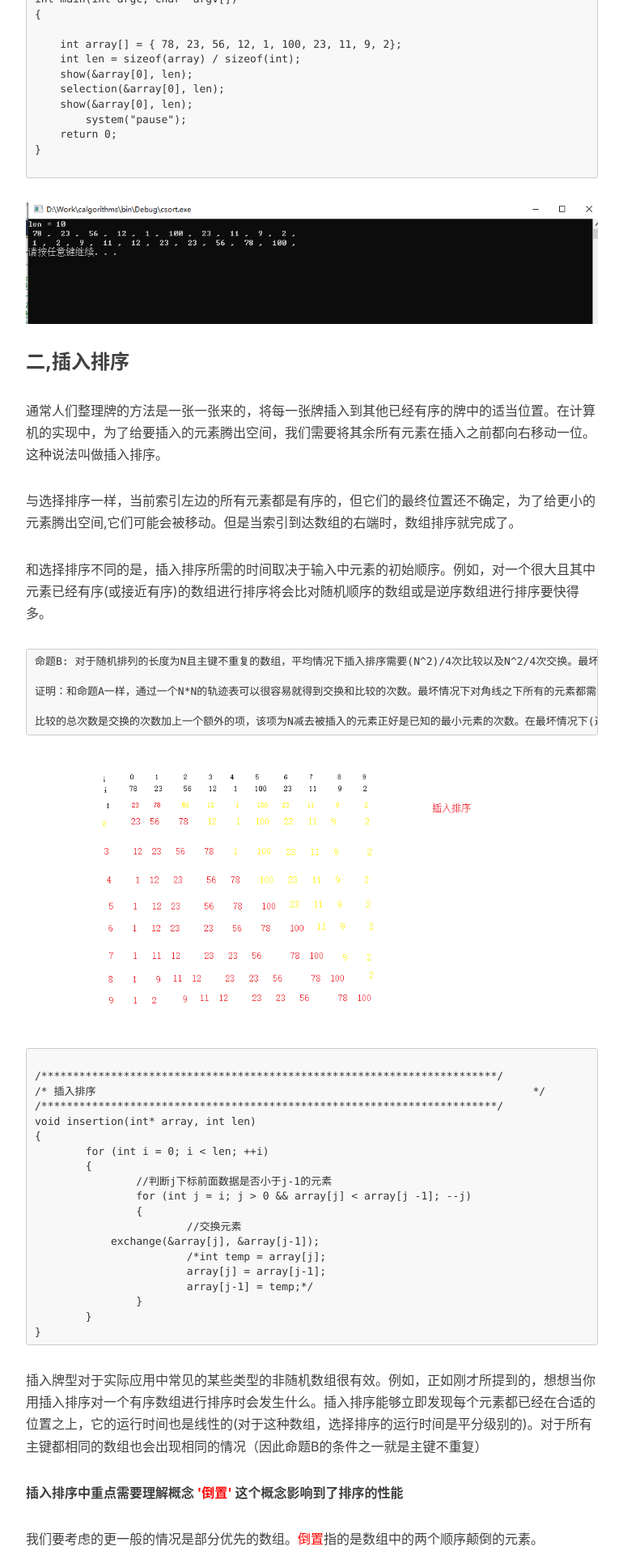
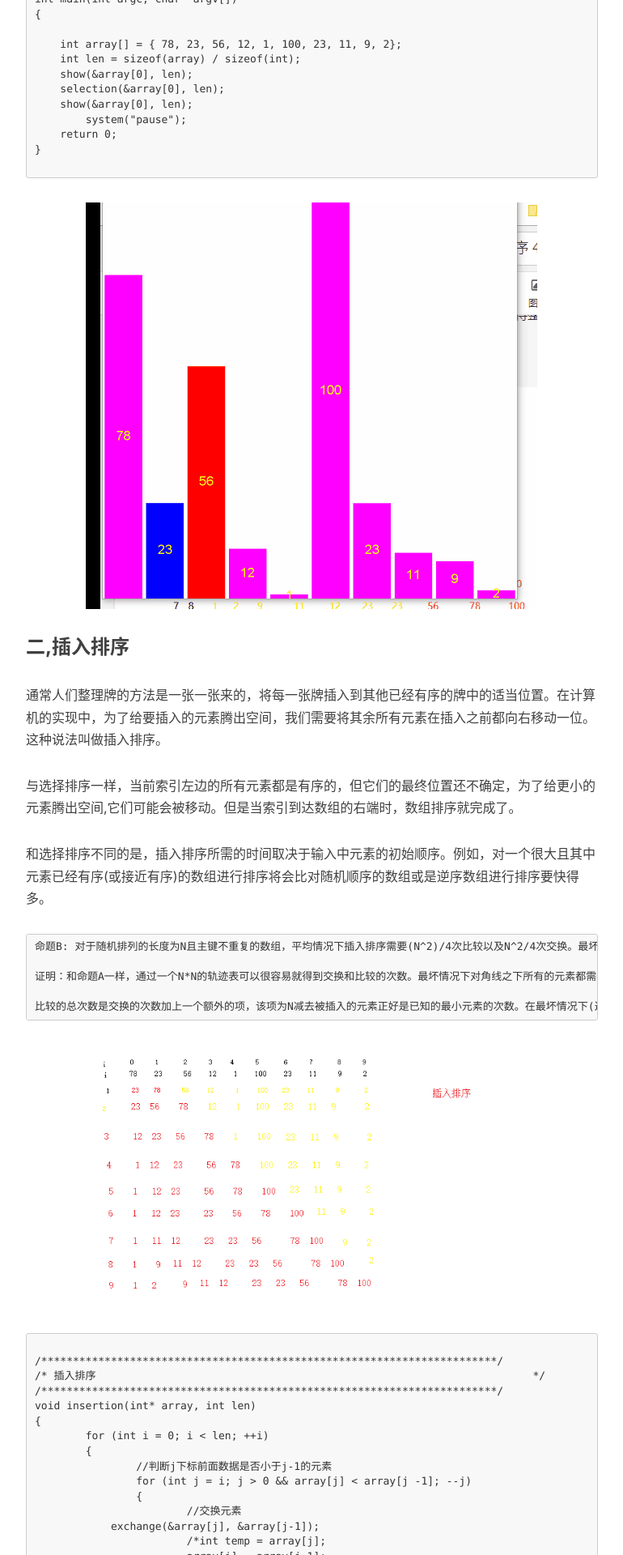
Before and after one commit to chensongpoixs/chensongpoixs.github.io, a Jekyll site: the page built from _posts/2020-07-06-初级排序算法分析.md, in a window 1280 px wide. Shown: the part 2710-4630 px from the top of the page at 81% size, without its empty margins (233-1003 px from the left). Built offline with Jekyll 4.4.1, drawn with Linux system fonts in a browser that asks for light colours; nearby versions of some CDN libraries; a script that is not in the unit is left out; comment, search, counter and statistics services are not loaded.

Commit message:
[排序算法效果图]

````diff
--- a/_posts/2020-07-06-初级排序算法分析.md
+++ b/_posts/2020-07-06-初级排序算法分析.md
@@ -100,7 +100,7 @@ int main(int argc, char *argv[])
 
 ```
 
-![](https://github.com/chensongpoixs/chensongpoixs.github.io/blob/master/img/2020-07-06/selection_sort_run.png?raw=true)
+![](https://github.com/chensongpoixs/chensongpoixs.github.io/blob/master/img/2020-07-06/selection.gif?raw=true)
 
 
 ### 二,插入排序
@@ -143,6 +143,11 @@ void insertion(int* array, int len)
 	}
 }
 ```
+
+![](https://github.com/chensongpoixs/chensongpoixs.github.io/blob/master/img/2020-07-06/insertion.gif?raw=true)
+
+
+
 
    插入牌型对于实际应用中常见的某些类型的非随机数组很有效。例如，正如刚才所提到的，想想当你用插入排序对一个有序数组进行排序时会发生什么。插入排序能够立即发现每个元素都已经在合适的位置之上，它的运行时间也是线性的(对于这种数组，选择排序的运行时间是平分级别的)。对于所有主键都相同的数组也会出现相同的情况（因此命题B的条件之一就是主键不重复）
 
@@ -215,6 +220,8 @@ void shell(int* array, int len)
 }
 ```
 
+![](https://github.com/chensongpoixs/chensongpoixs.github.io/blob/master/img/2020-07-06/shell.gif?raw=true)
+
 
 这里h是因子组成新的数组就行排序
 
````
Also changed, not shown: img/2020-07-06/insertion.gif (added), img/2020-07-06/selection.gif (added), img/2020-07-06/shell.gif (added).
